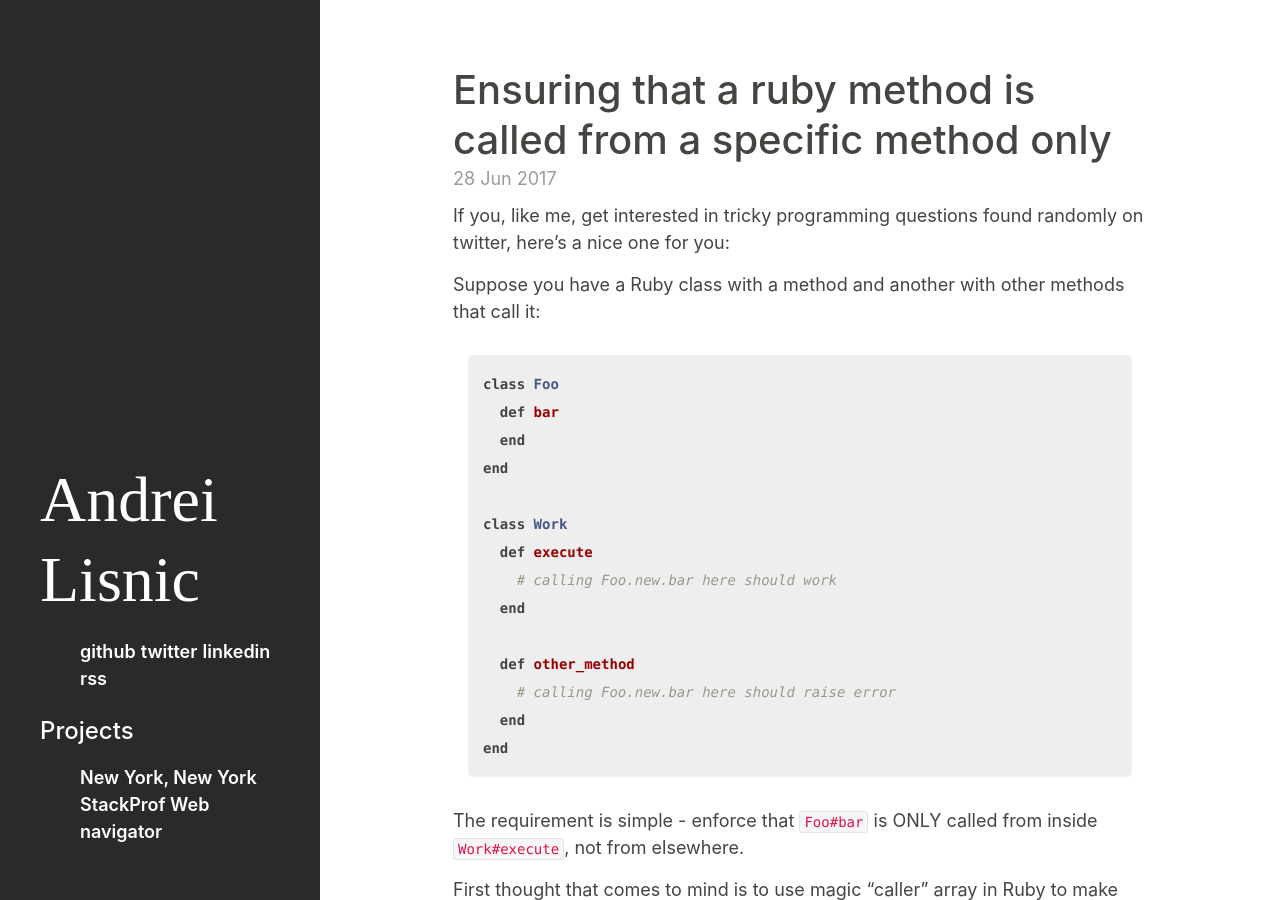
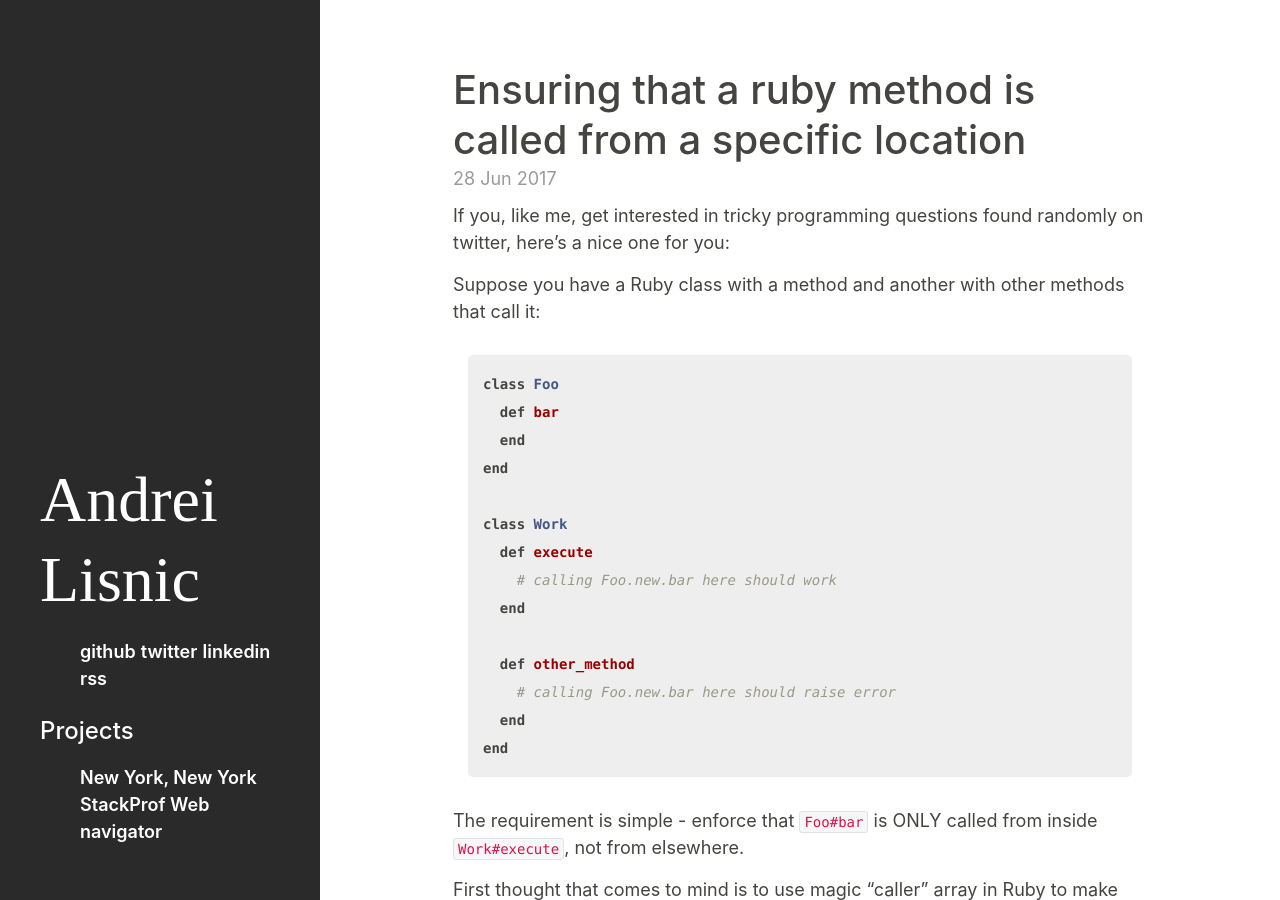
Before and after one commit to alisnic/alisnic.github.com, a Jekyll site: the page built from _posts/2017-06-28-validating-calltrace.markdown, in a window 1280 px wide and 900 px high. Built offline with Jekyll 4.4.1, drawn with Linux system fonts in a browser that asks for light colours.

Commit message:
Improve title

```diff
--- a/_posts/2017-06-28-validating-calltrace.markdown
+++ b/_posts/2017-06-28-validating-calltrace.markdown
@@ -1,6 +1,6 @@
 ---
 layout: post
-title: Ensuring that a ruby method is called from a specific method only
+title: Ensuring that a ruby method is called from a specific location
 category: posts
 ---
 
```
